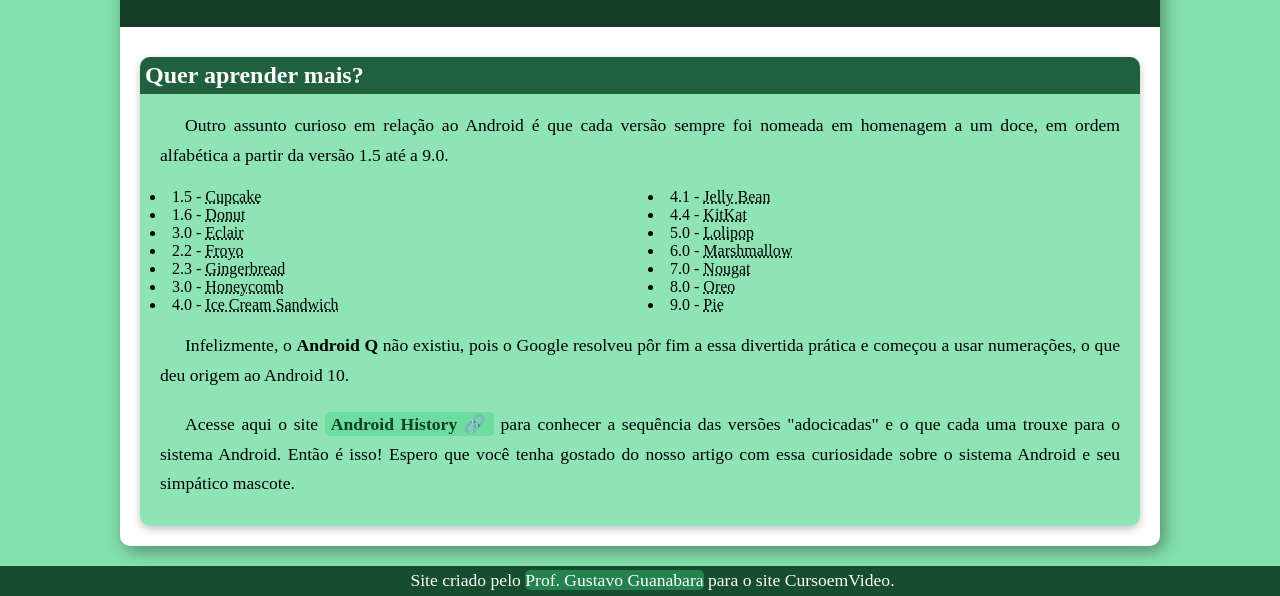
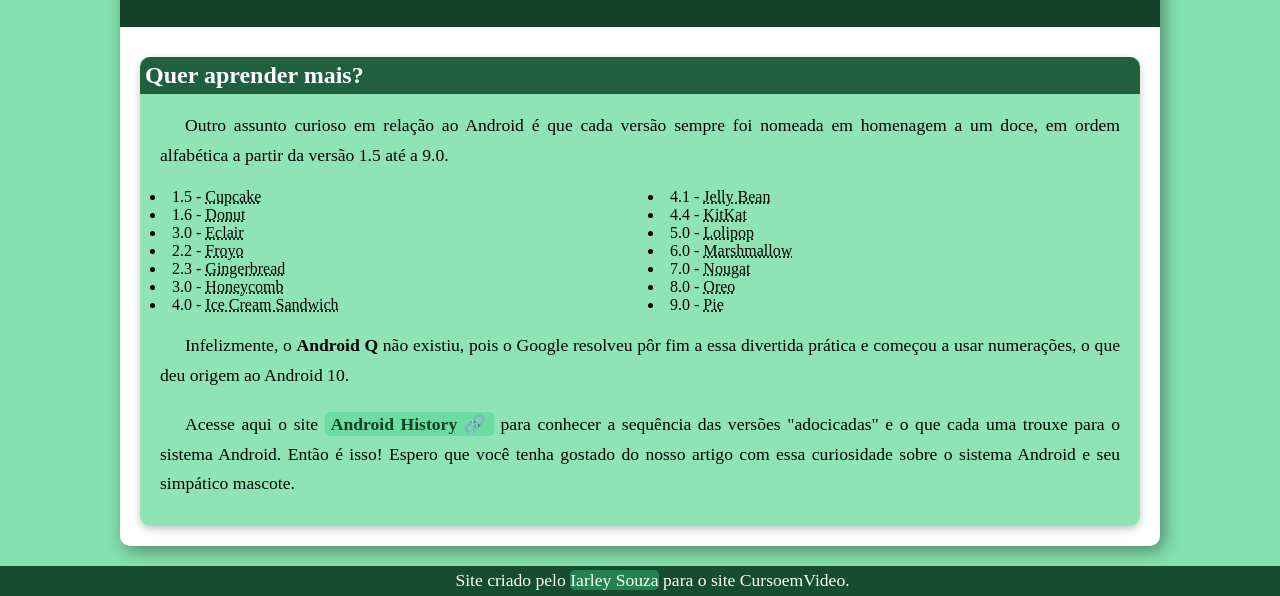
Before and after one commit to IarleySouza/projeto-andoid, a plain HTML site: page index.html in a window 1280 px wide. Shown: the part 2304-2900 px from the top of the page. Drawn offline with Linux system fonts and the light colour scheme.

Commit message:
Update index.html

```diff
--- a/index.html
+++ b/index.html
@@ -84,7 +84,7 @@
         </aside>
     </main>
     <footer>
-        <p>Site criado pelo <a href="https://github.com/gustavoguanabara/">Prof. Gustavo Guanabara</a> para o site CursoemVideo.</p>
+        <p>Site criado pelo <a href="">Iarley Souza</a> para o site CursoemVideo.</p>
     </footer>
 </body>
 </html>
```
